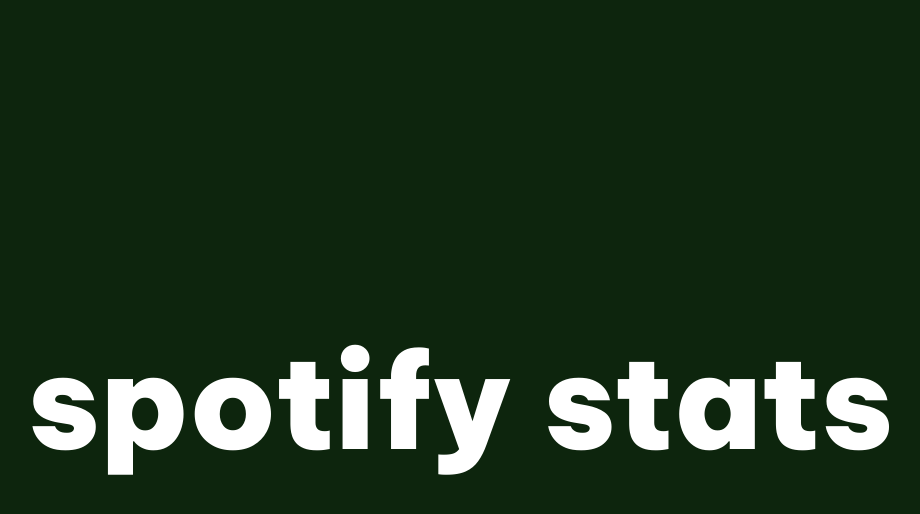
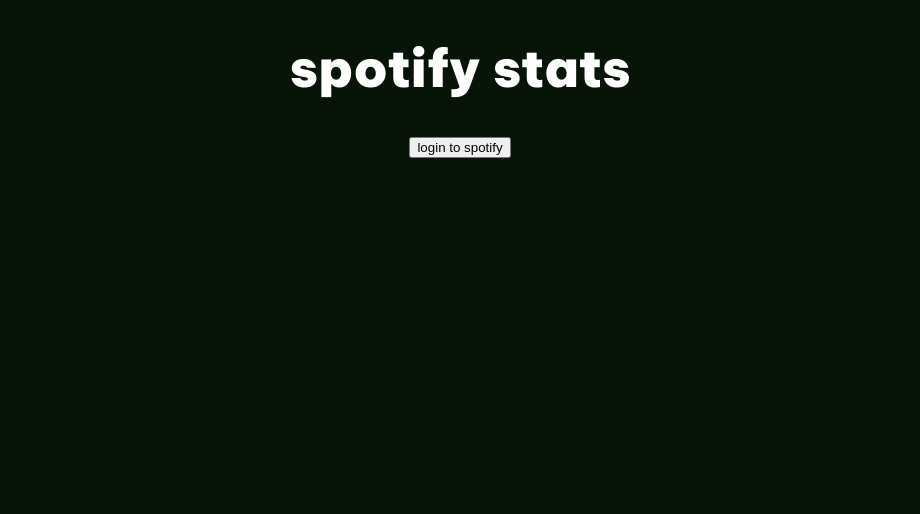
Before and after one commit to hex248/Spotify-Stats, a React (Create React App) app: page / in a window 1280 px wide. Shown: the top 514 px of the page, without its empty margins (180-1100 px from the left). Built offline with nearby package versions, Linux system fonts and the light colour scheme.

Commit message:
Login to spotify and display username done

```diff
--- a/package.json
+++ b/package.json
@@ -6,6 +6,7 @@
     "@testing-library/jest-dom": "^5.16.4",
     "@testing-library/react": "^13.3.0",
     "@testing-library/user-event": "^13.5.0",
+    "axios": "^0.27.2",
     "react": "^18.2.0",
     "react-dom": "^18.2.0",
     "react-scripts": "5.0.1",
--- a/src/App.css
+++ b/src/App.css
@@ -6,12 +6,15 @@
 }
 
 .App-header {
-    background-color: #0d250d;
-    min-height: 100vh;
+    background-color: #071407;
     display: flex;
     flex-direction: column;
     align-items: center;
     justify-content: center;
-    font-size: calc(50px + 2vmin);
+    font-size: calc(10px + 2vmin);
+}
+
+body {
+    background-color: #071407;
     color: white;
 }
--- a/src/App.js
+++ b/src/App.js
@@ -1,12 +1,72 @@
 import logo from "./logo.svg";
 import "./App.css";
+import React, { useEffect, useState } from "react";
+import axios from "axios";
+
+const CLIENT_ID = "4bbbacdfdbd84049b16cdc4a4ad94260";
+const SPOTIFY_AUTH_ENDPOINT = "https://accounts.spotify.com/authorize";
+const REDIRECT_URI_AFTER_LOGIN = "http://localhost:3000/";
+const SCOPES = ["user-read-recently-played", "user-read-playback-state", "user-top-read", "user-read-currently-playing"];
+const SCOPES_URI_PARAM = SCOPES.join("%20"); // connect scopes with spaces for use in url params
+
+const getParams = (hash) => {
+    const paramsStr = hash.substring(1).split("&");
+    const params = paramsStr.reduce((accumulator, currentValue) => {
+        console.log(currentValue);
+        const [key, value] = currentValue.split("=");
+        accumulator[key] = value;
+        return accumulator;
+    }, {});
+
+    return params;
+};
 
 function App() {
+    const handleLogin = () => {
+        window.location = `${SPOTIFY_AUTH_ENDPOINT}?client_id=${CLIENT_ID}&redirect_uri=${REDIRECT_URI_AFTER_LOGIN}&scope=${SCOPES_URI_PARAM}&response_type=token&show_dialog=true`;
+    };
+
+    useEffect(() => {
+        if (window.location.hash) {
+            const { access_token, expires_in, token_type } = getParams(window.location.hash);
+            localStorage.setItem("access_token", access_token);
+            localStorage.setItem("expires_in", expires_in);
+            localStorage.setItem("token_type", token_type);
+            window.location = "/";
+        }
+    });
+
+    const [user, setUser] = useState(null);
+
+    useEffect(() => {
+        if (localStorage.getItem("access_token") && !user) {
+            axios
+                .get("https://api.spotify.com/v1/me/", {
+                    headers: {
+                        Authorization: "Bearer " + localStorage.getItem("access_token"),
+                    },
+                })
+                .then((res) => {
+                    setUser(res.data);
+                    console.log(user);
+                })
+                .catch((err) => {
+                    console.log(err);
+                });
+        }
+    });
+
     return (
         <div className="App">
             <header className="App-header">
                 <h1>spotify stats</h1>
             </header>
+            {!localStorage.getItem("access_token") ? <button onClick={handleLogin}>login to spotify</button> : null}
+            {user ? (
+                <>
+                    <h1>user: {user.display_name}</h1>
+                </>
+            ) : null}
         </div>
     );
 }
```
Also changed, not shown: src/index.js (+9 -9 lines), 1 other file (tests, documents, lock files or other folders).
